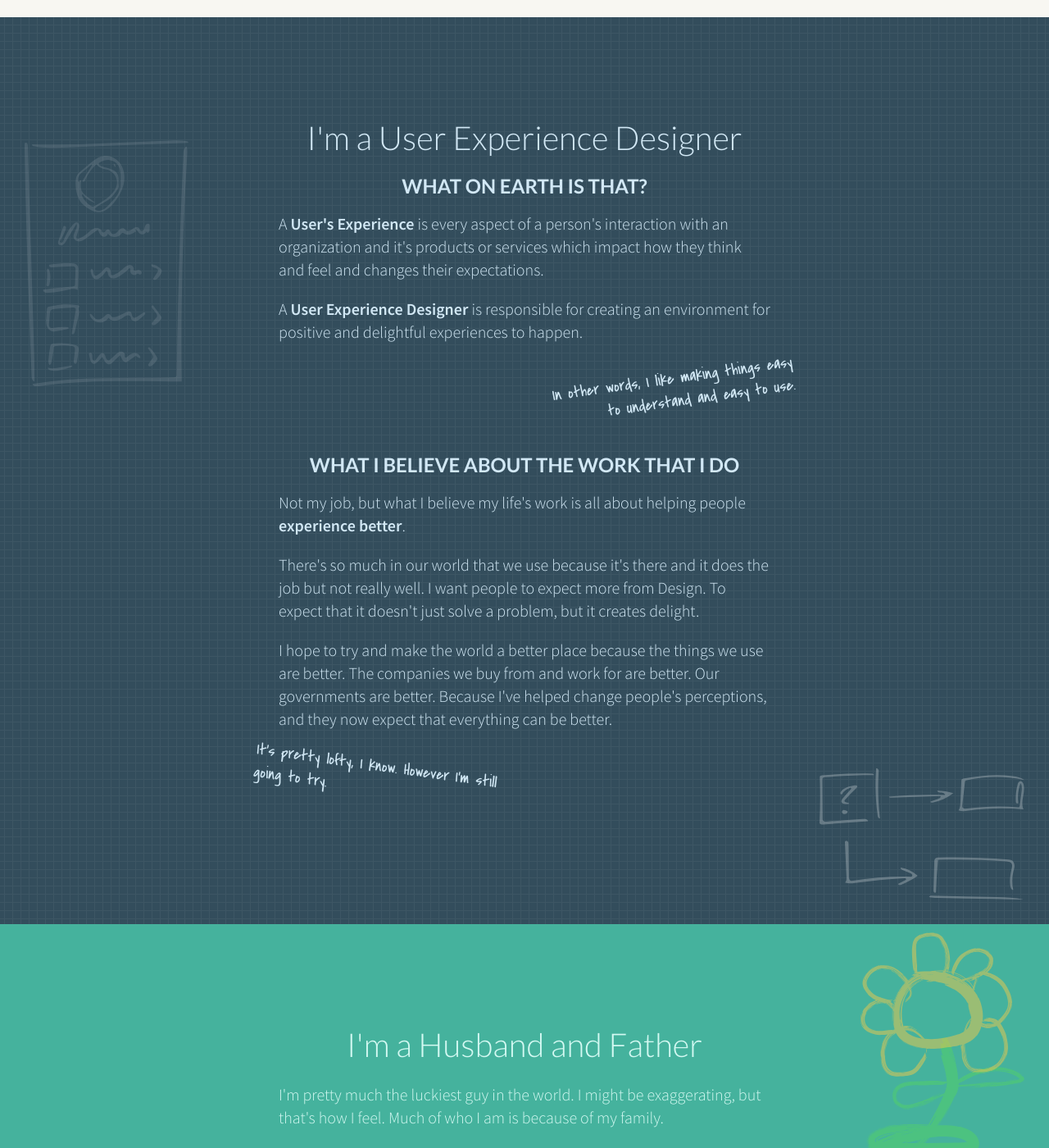
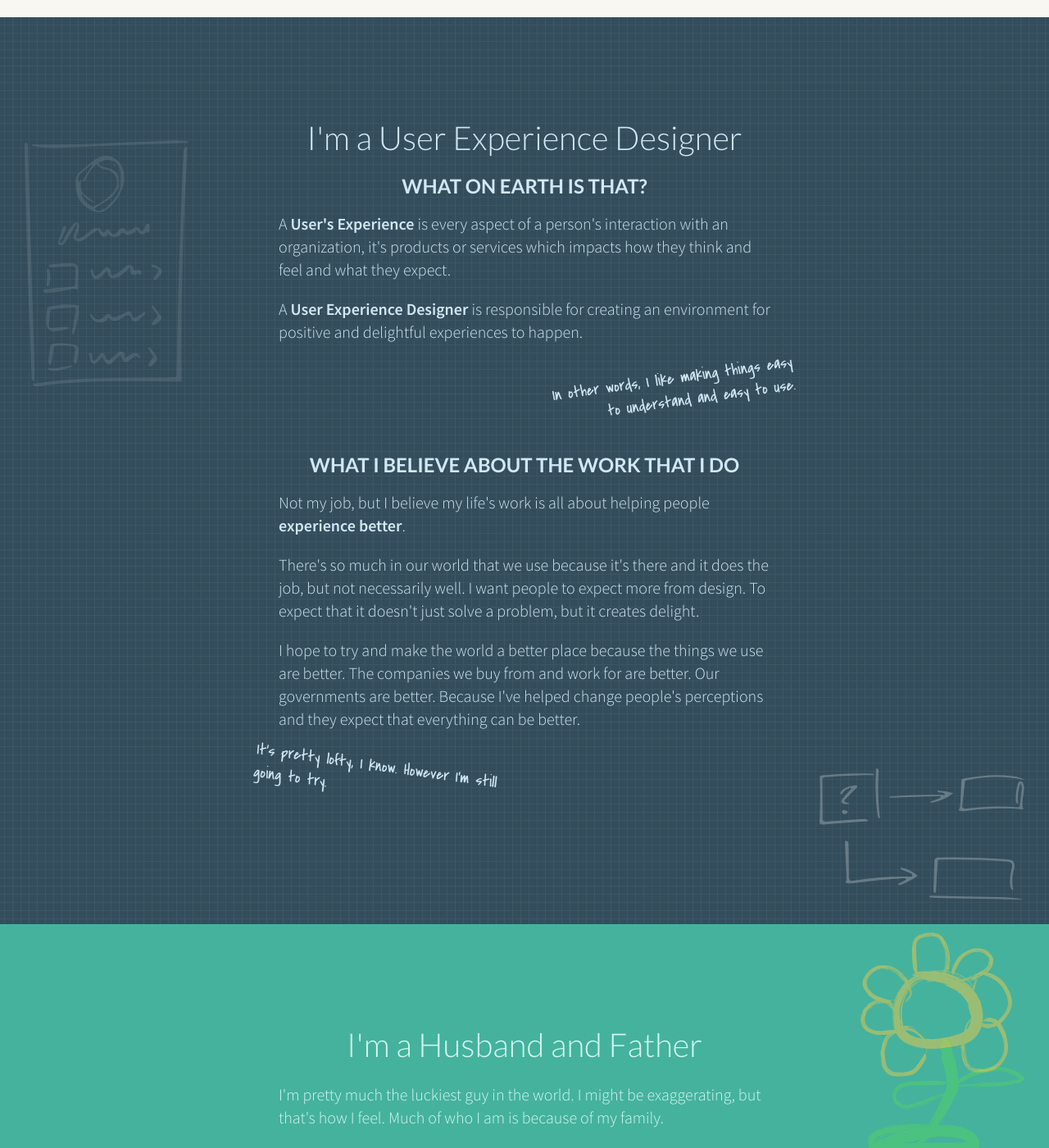
Before and after one commit to devonmitton/devonmitton.github.io, a Jekyll site: the page built from is.html, in a window 1280 px wide and 1400 px high, scrolled down 391 px. Shown: the whole window at 82% size. Built offline with Jekyll 4.4.1, drawn with Linux system fonts in a browser that asks for light colours; some of the changed text lies outside the part shown.

Commit message:
Fixing typos and grammar

```diff
--- a/is.html
+++ b/is.html
@@ -11,14 +11,14 @@ permalink:  is/
     <div class="container">
         <h1>I&#39;m a User Experience Designer</h1>
         <h2>What on earth is that?</h2>
-        <p>A <strong>User&#39;s Experience</strong> is every aspect of a person&#39;s interaction with an organization and it&#39;s products or services which impact how they think and feel and changes their expectations.</p>
+        <p>A <strong>User&#39;s Experience</strong> is every aspect of a person&#39;s interaction with an organization, it&#39;s products or services which impacts how they think and feel and what they expect.</p>
         <p>A <strong>User Experience Designer</strong> is responsible for creating an environment for positive and delightful experiences to happen.</p>
         <p class="whimsy right">In other words, I like making things easy to understand and easy to use.</p>
 
         <h2>What I believe about the work that I do</h2>
-        <p>Not my job, but what I believe my life&#39;s work is all about helping people <strong>experience better</strong>.</p>
-        <p>There&#39;s so much in our world that we use because it&#39;s there and it does the job but not really well. I want people to expect more from Design. To expect that it doesn&#39;t just solve a problem, but it creates delight.</p>
-        <p>I hope to try and make the world a better place because the things we use are better. The companies we buy from and work for are better. Our governments are better. Because I&#39;ve helped change people&#39;s perceptions, and they now expect that everything can be better.</p>
+        <p>Not my job, but I believe my life&#39;s work is all about helping people <strong>experience better</strong>.</p>
+        <p>There&#39;s so much in our world that we use because it&#39;s there and it does the job, but not necessarily well. I want people to expect more from design. To expect that it doesn&#39;t just solve a problem, but it creates delight.</p>
+        <p>I hope to try and make the world a better place because the things we use are better. The companies we buy from and work for are better. Our governments are better. Because I&#39;ve helped change people&#39;s perceptions and they expect that everything can be better.</p>
         <p class="whimsy left">It&#39;s pretty lofty, I know. However I&#39;m still going to try.</p>
     </div>
 </section>
@@ -27,7 +27,7 @@ permalink:  is/
     <div class="container">
         <h1>I&#39;m a Husband and Father</h1>
         <p>I&#39;m pretty much the luckiest guy in the world. I might be exaggerating, but that&#39;s how I feel. Much of who I am is because of my family.</p>
-        <p>When I&#39;m not working, I&#39;m playing Minecraft&trade; with my son, painting and making a mess with my daughter, or chasing after them both with my wife.</p>
+        <p>When I&#39;m not working, I&#39;m playing <strong>Minecraft</strong> with my son, painting and making a mess with my daughter, or chasing after them both with my wife.</p>
         <p>My family is the best thing I&#39;ve made and I love to brag about them. My instagram feed is full of pictures of just my kids and I&#39;m not going to apologize for that.</p>
         <p class="whimsy right">Sorry about that.</p>
 
```
Also changed, not shown: _build/does/index.html (+7 -6 lines), _build/is/index.html (+5 -5 lines), _build/sitemap.xml (+4 -4 lines), _build/thinks/index.html (+5 -3 lines), does.html (+7 -6 lines), thinks.html (+5 -3 lines).
